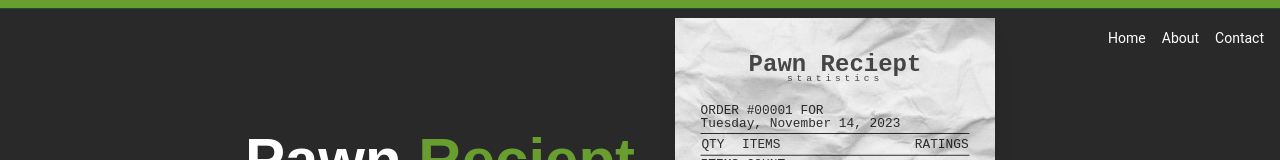
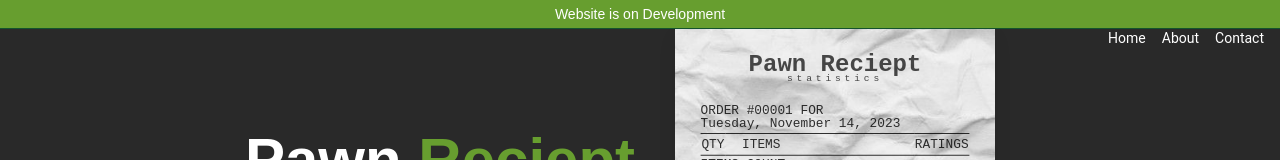
Before and after one commit to selelel/pawn-reciept, a React (Create React App) app: page / in a window 1280 px wide. Shown: the top 160 px of the page. Built offline with nearby package versions, Linux system fonts and the light colour scheme; no server answers; a web font is replaced by a local one.

Commit message:
Still on development

```diff
--- a/src/App.tsx
+++ b/src/App.tsx
@@ -8,9 +8,9 @@
   return (
     <>
       <div className="bg-green_ fixed top-0 right-0 left-0 z-10 p-1 border-b border-green-900 ">
-        {/* <p className="text-center text-sm text-white ">
+        <p className="text-center text-sm text-white ">
           Website is on Development
-        </p> */}
+        </p>
         <Nav />
       </div>
       <Routes>
```
